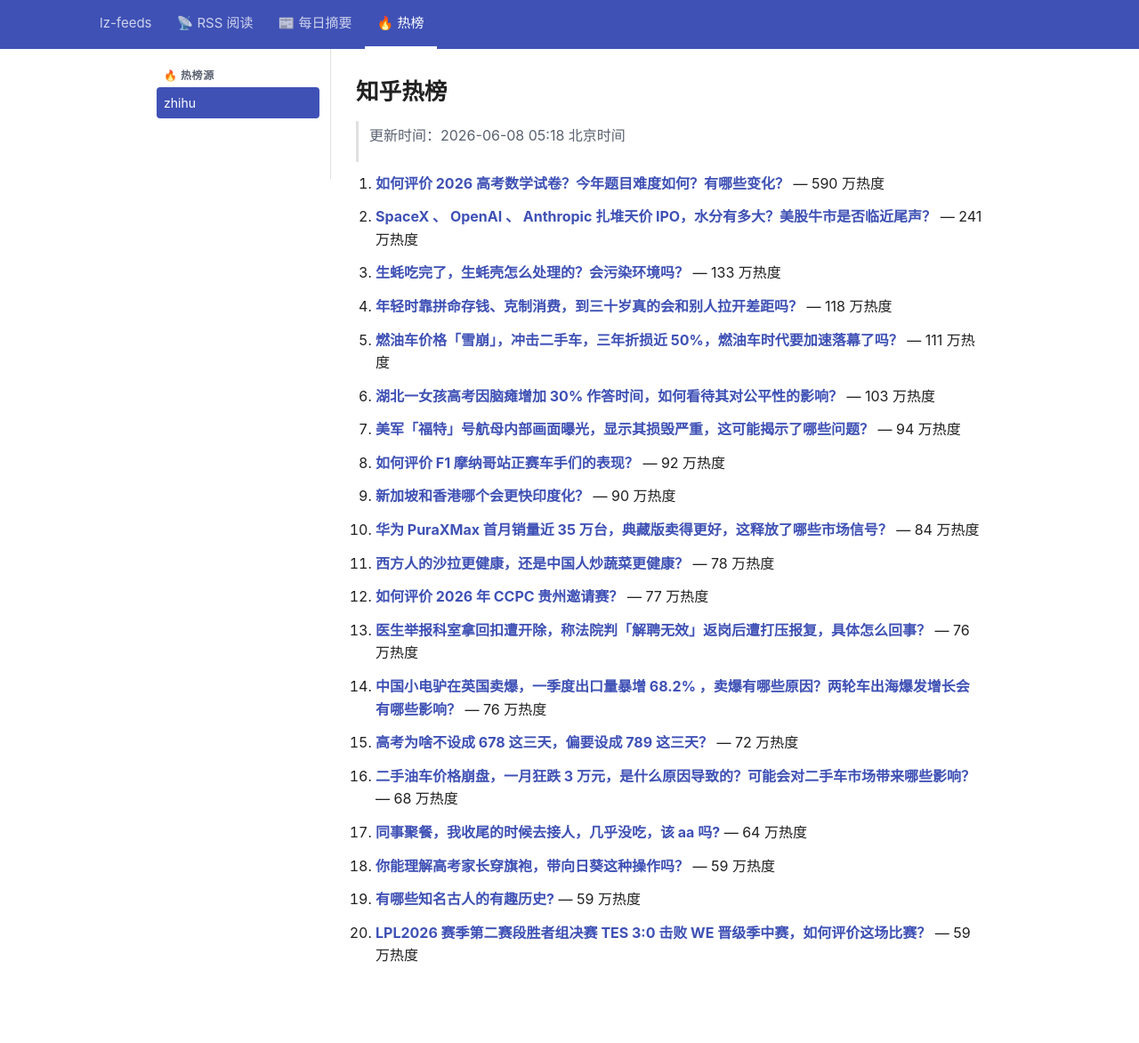
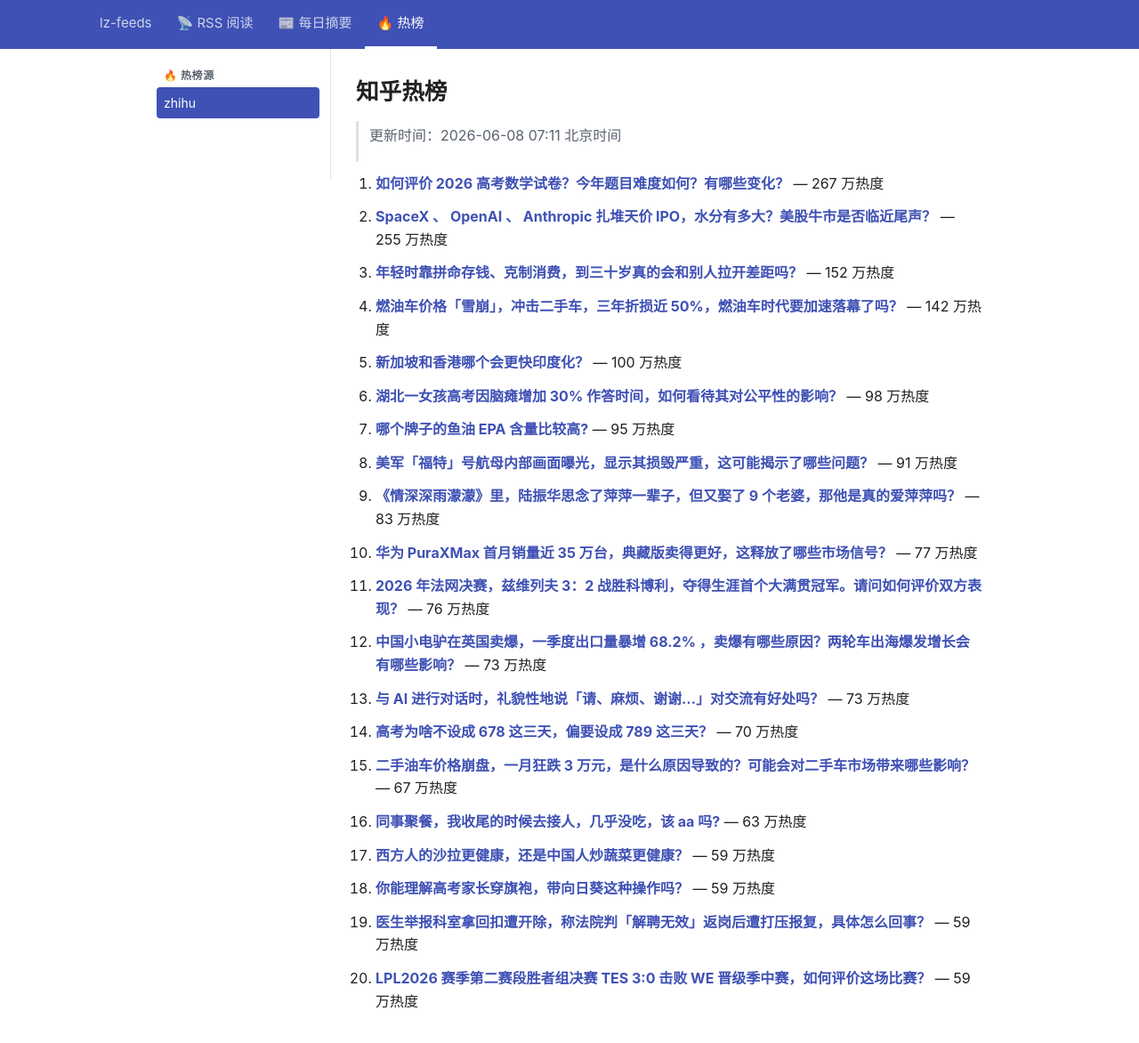
Before and after one commit to lizhang0101/lz-feeds, a Jekyll site: the page built from _hotlist/zhihu.md, in a window 1280 px wide and 1202 px high. Shown: the top 1172 px of the window at 89% size. Built offline with Jekyll 4.4.1, drawn with Linux system fonts in a browser that asks for light colours.

Commit message:
hotlist: 2026-06-07T23:11Z

```diff
--- a/_hotlist/zhihu.md
+++ b/_hotlist/zhihu.md
@@ -1,48 +1,48 @@
 ---
-updated: 2026-06-08 05:18 北京时间
+updated: 2026-06-08 07:11 北京时间
 count: 20
 ---
 
 # 知乎热榜
 
-> 更新时间：2026-06-08 05:18 北京时间
+> 更新时间：2026-06-08 07:11 北京时间
 
-1. **[如何评价 2026 高考数学试卷？今年题目难度如何？有哪些变化？](https://www.zhihu.com/question/2046992885703348796)** — 590 万热度
+1. **[如何评价 2026 高考数学试卷？今年题目难度如何？有哪些变化？](https://www.zhihu.com/question/2046992885703348796)** — 267 万热度
 
-2. **[SpaceX 、 OpenAI 、 Anthropic 扎堆天价 IPO，水分有多大？美股牛市是否临近尾声？](https://www.zhihu.com/question/2046639064917586455)** — 241 万热度
+2. **[SpaceX 、 OpenAI 、 Anthropic 扎堆天价 IPO，水分有多大？美股牛市是否临近尾声？](https://www.zhihu.com/question/2046639064917586455)** — 255 万热度
 
-3. **[生蚝吃完了，生蚝壳怎么处理的？会污染环境吗？](https://www.zhihu.com/question/2045799879088382045)** — 133 万热度
+3. **[年轻时靠拼命存钱、克制消费，到三十岁真的会和别人拉开差距吗？](https://www.zhihu.com/question/2032606359812843308)** — 152 万热度
 
-4. **[年轻时靠拼命存钱、克制消费，到三十岁真的会和别人拉开差距吗？](https://www.zhihu.com/question/2032606359812843308)** — 118 万热度
+4. **[燃油车价格「雪崩」，冲击二手车，三年折损近 50%，燃油车时代要加速落幕了吗？](https://www.zhihu.com/question/2046346361906226344)** — 142 万热度
 
-5. **[燃油车价格「雪崩」，冲击二手车，三年折损近 50%，燃油车时代要加速落幕了吗？](https://www.zhihu.com/question/2046346361906226344)** — 111 万热度
+5. **[新加坡和香港哪个会更快印度化？](https://www.zhihu.com/question/2020799316319634660)** — 100 万热度
 
-6. **[湖北一女孩高考因脑瘫增加 30% 作答时间，如何看待其对公平性的影响？](https://www.zhihu.com/question/2046752018975417744)** — 103 万热度
+6. **[湖北一女孩高考因脑瘫增加 30% 作答时间，如何看待其对公平性的影响？](https://www.zhihu.com/question/2046752018975417744)** — 98 万热度
 
-7. **[美军「福特」号航母内部画面曝光，显示其损毁严重，这可能揭示了哪些问题？](https://www.zhihu.com/question/2046198239527956480)** — 94 万热度
+7. **[哪个牌子的鱼油 EPA 含量比较高?](https://www.zhihu.com/question/441497857)** — 95 万热度
 
-8. **[如何评价 F1 摩纳哥站正赛车手们的表现？](https://www.zhihu.com/question/2047088568942736721)** — 92 万热度
+8. **[美军「福特」号航母内部画面曝光，显示其损毁严重，这可能揭示了哪些问题？](https://www.zhihu.com/question/2046198239527956480)** — 91 万热度
 
-9. **[新加坡和香港哪个会更快印度化？](https://www.zhihu.com/question/2020799316319634660)** — 90 万热度
+9. **[《情深深雨濛濛》里，陆振华思念了萍萍一辈子，但又娶了 9 个老婆，那他是真的爱萍萍吗？](https://www.zhihu.com/question/2046211414520550914)** — 83 万热度
 
-10. **[华为 PuraXMax 首月销量近 35 万台，典藏版卖得更好，这释放了哪些市场信号？](https://www.zhihu.com/question/2045967359232448046)** — 84 万热度
+10. **[华为 PuraXMax 首月销量近 35 万台，典藏版卖得更好，这释放了哪些市场信号？](https://www.zhihu.com/question/2045967359232448046)** — 77 万热度
 
-11. **[西方人的沙拉更健康，还是中国人炒蔬菜更健康？](https://www.zhihu.com/question/458600977)** — 78 万热度
+11. **[2026 年法网决赛，兹维列夫 3：2 战胜科博利，夺得生涯首个大满贯冠军。请问如何评价双方表现？](https://www.zhihu.com/question/2047121896425141897)** — 76 万热度
 
-12. **[如何评价 2026 年 CCPC 贵州邀请赛？](https://www.zhihu.com/question/2046904998865458100)** — 77 万热度
+12. **[中国小电驴在英国卖爆，一季度出口量暴增 68.2% ，卖爆有哪些原因？两轮车出海爆发增长会有哪些影响？](https://www.zhihu.com/question/2046194112051635817)** — 73 万热度
 
-13. **[医生举报科室拿回扣遭开除，称法院判「解聘无效」返岗后遭打压报复，具体怎么回事？](https://www.zhihu.com/question/2046003460785397931)** — 76 万热度
+13. **[与 AI 进行对话时，礼貌性地说「请、麻烦、谢谢…」对交流有好处吗？](https://www.zhihu.com/question/1969653840065332479)** — 73 万热度
 
-14. **[中国小电驴在英国卖爆，一季度出口量暴增 68.2% ，卖爆有哪些原因？两轮车出海爆发增长会有哪些影响？](https://www.zhihu.com/question/2046194112051635817)** — 76 万热度
+14. **[高考为啥不设成 678 这三天，偏要设成 789 这三天？](https://www.zhihu.com/question/2044214326303642125)** — 70 万热度
 
-15. **[高考为啥不设成 678 这三天，偏要设成 789 这三天？](https://www.zhihu.com/question/2044214326303642125)** — 72 万热度
+15. **[二手油车价格崩盘，一月狂跌 3 万元，是什么原因导致的？可能会对二手车市场带来哪些影响？](https://www.zhihu.com/question/2046193114440623554)** — 67 万热度
 
-16. **[二手油车价格崩盘，一月狂跌 3 万元，是什么原因导致的？可能会对二手车市场带来哪些影响？](https://www.zhihu.com/question/2046193114440623554)** — 68 万热度
+16. **[同事聚餐，我收尾的时候去接人，几乎没吃，该 aa 吗?](https://www.zhihu.com/question/657764341)** — 63 万热度
 
-17. **[同事聚餐，我收尾的时候去接人，几乎没吃，该 aa 吗?](https://www.zhihu.com/question/657764341)** — 64 万热度
+17. **[西方人的沙拉更健康，还是中国人炒蔬菜更健康？](https://www.zhihu.com/question/458600977)** — 59 万热度
 
 18. **[你能理解高考家长穿旗袍，带向日葵这种操作吗？](https://www.zhihu.com/question/2045541315581146326)** — 59 万热度
 
-19. **[有哪些知名古人的有趣历史?](https://www.zhihu.com/question/8490011568)** — 59 万热度
+19. **[医生举报科室拿回扣遭开除，称法院判「解聘无效」返岗后遭打压报复，具体怎么回事？](https://www.zhihu.com/question/2046003460785397931)** — 59 万热度
 
 20. **[LPL2026 赛季第二赛段胜者组决赛 TES 3:0 击败 WE 晋级季中赛，如何评价这场比赛？](https://www.zhihu.com/question/2046986851110729258)** — 59 万热度
```
